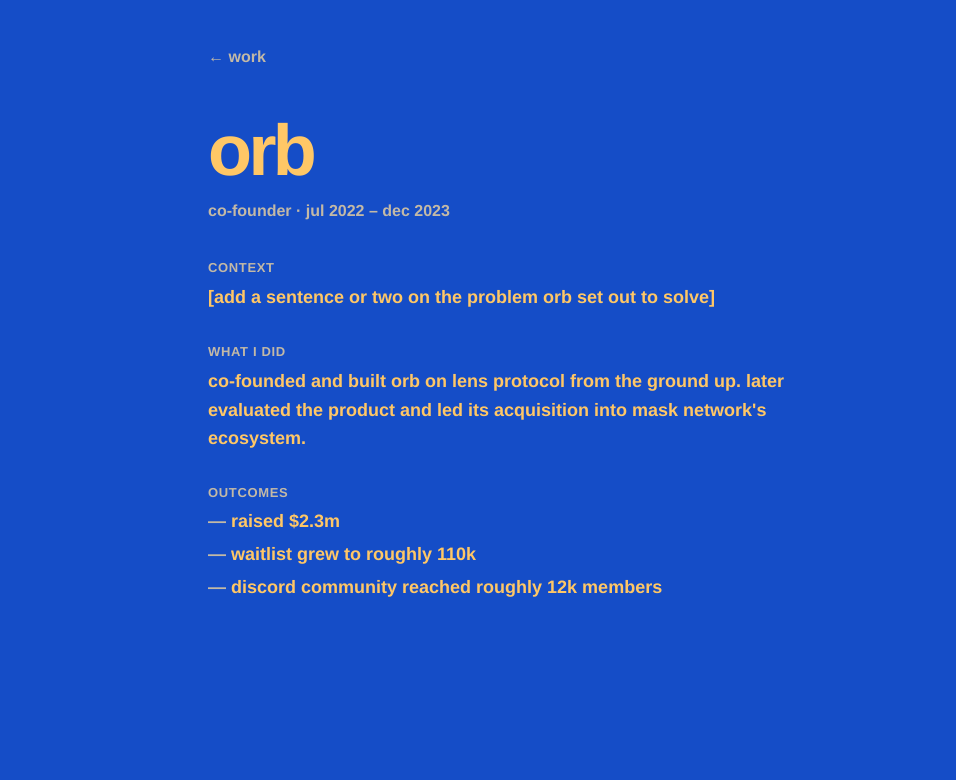
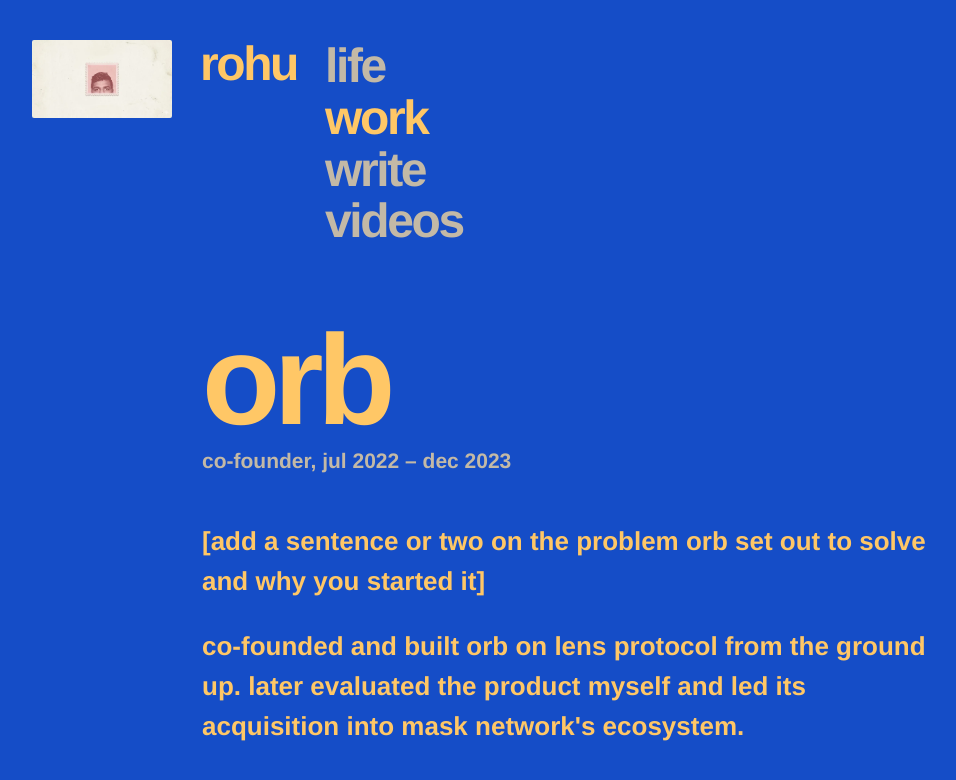
Before and after one commit to rohukrs/rohu-work, a plain HTML site: page work/orb/index.html in a window 1280 px wide. Shown: the whole page, without its empty margins (72-1028 px from the left). Drawn offline with Linux system fonts and the light colour scheme; a web font is replaced by a local one.

Commit message:
Redesign inner pages to share the homepage's visual identity
Add a persistent masthead (partial.js) reusing the stamp photo, rohu
wordmark and nav from content.js, with the current section
highlighted — so the site reads as one continuous place instead of
separate templates. Replace the generic labeled case-study sections
(CONTEXT / WHAT I DID / OUTCOMES) with flowing editorial copy at the
homepage's oversized, tightly-tracked type scale, and render outcomes
as bold stated facts instead of a small bullet list.

Co-Authored-By: Claude Sonnet 5 <noreply@anthropic.com>

```diff
--- a/content-work.js
+++ b/content-work.js
@@ -10,11 +10,12 @@
   fields:
     slug      used in the url, e.g. "orb" -> /work/orb/
     title     project name shown big
-    meta      short line under the title, e.g. "co-founder · 2022-2023"
-    summary   one or two sentences, shown on the /work index list
-    context   the problem / background (one short paragraph)
-    actions   what you actually did (one short paragraph)
-    outcomes  a list of short result lines
+    meta      short line under the title, e.g. "co-founder, 2022-2023"
+    summary   one sentence shown on the /work index list
+    story     the full story — one or two short paragraphs, written
+              the way you'd tell it, not a resume. each array entry
+              is its own paragraph.
+    outcomes  short, concrete result lines — these show big and bold
     links     [{ label, url }] - leave the array empty for none
 */
 
@@ -23,15 +24,17 @@ window.WORK = {
     {
       slug: "orb",
       title: "orb",
-      meta: "co-founder · jul 2022 – dec 2023",
-      summary: "a decentralized social product built on lens protocol. raised $2.3m and grew a community before later joining mask.",
-      context: "[add a sentence or two on the problem orb set out to solve]",
-      actions: "co-founded and built orb on lens protocol from the ground up. later evaluated the product and led its acquisition into mask network's ecosystem.",
+      meta: "co-founder, jul 2022 – dec 2023",
+      summary: "a decentralized social product built on lens protocol, later acquired by mask.",
+      story: [
+        "[add a sentence or two on the problem orb set out to solve and why you started it]",
+        "co-founded and built orb on lens protocol from the ground up. later evaluated the product myself and led its acquisition into mask network's ecosystem.",
+      ],
       outcomes: [
         "raised $2.3m",
         // brief had two different waitlist numbers (110k and 70k) — using 110k here, confirm before treating as final.
-        "waitlist grew to roughly 110k",
-        "discord community reached roughly 12k members",
+        "110k on the waitlist",
+        "12k in the discord",
       ],
       links: [],
     },
@@ -39,26 +42,28 @@ window.WORK = {
       slug: "firefly-mask",
       title: "firefly / mask network",
       // end date unconfirmed — brief flagged "mar 2024 – 2026" as needing confirmation, so left open-ended.
-      meta: "growth product manager · mar 2024 – present",
-      summary: "growth across firefly, web.bio and orb.club at mask network. 40+ prds shipped.",
-      context: "[add a sentence or two on what mask/firefly needed when you joined]",
-      actions: "drove product and growth initiatives across firefly, web.bio and orb.club. created 40+ prds. evaluated and led the acquisition of orb into mask.",
+      meta: "growth product manager, mar 2024 – present",
+      summary: "growth across firefly, web.bio and orb.club at mask network.",
+      story: [
+        "[add a sentence or two on what mask/firefly needed when you joined]",
+        "drove product and growth initiatives across firefly, web.bio and orb.club. shipped 40+ prds. evaluated and led the acquisition of orb into mask.",
+      ],
       outcomes: [
-        "firefly.social day-1 retention improved from 3% to 12%",
-        "monthly active users grew from ~300 to 2,000+",
+        "firefly day-1 retention: 3% → 12%",
+        "monthly actives: ~300 → 2,000+",
       ],
       links: [],
     },
     {
       slug: "made-it-desi",
       title: "made it desi",
-      meta: "creator & host · ongoing",
-      summary: "a film / storytelling project spotlighting desi founders and creators. season 3, shakti, focuses on women founders.",
-      context: "[add a sentence or two on why you started made it desi]",
-      actions: "developing stories, interviews and community around desi founders and creators. currently building season 3, shakti, centered on women founders and their journeys.",
-      outcomes: [
-        "season 3 (shakti) in development",
+      meta: "creator & host, ongoing",
+      summary: "a film and storytelling project spotlighting desi founders and creators.",
+      story: [
+        "[add a sentence or two on why you started made it desi]",
+        "developing stories, interviews and community around desi founders and creators. currently building season 3, shakti, centered on women founders and their journeys.",
       ],
+      outcomes: ["season 3, shakti — in development"],
       links: [
         { label: "instagram", url: "https://www.instagram.com/madeitdesi/" },
       ],
@@ -67,10 +72,9 @@ window.WORK = {
       slug: "nudo-films",
       title: "nudo films",
       // exact title, dates and responsibilities unconfirmed per brief — left as placeholders, do not invent.
-      meta: "founding member · [confirm dates]",
+      meta: "founding member — [confirm dates]",
       summary: "[confirm your exact role, dates and a short summary before publishing]",
-      context: "[add details here]",
-      actions: "[add details here]",
+      story: ["[add details here]"],
       outcomes: [],
       links: [],
     },
--- /dev/null
+++ b/partial.js
@@ -0,0 +1,26 @@
+// shared masthead for every inner page (work, life, write, videos, about).
+// reads window.SITE from content.js, so editing content.js updates every page's nav.
+// set <body data-section="work"> (matching a menu label) to highlight it as active.
+(function () {
+  const S = window.SITE;
+  const section = document.body.dataset.section || "";
+  const mount = document.getElementById("site-header");
+  if (!mount || !S) return;
+
+  mount.innerHTML = `
+    <a class="mh-photo-link" href="/" aria-label="rohu — home">
+      <img class="mh-photo" src="/${S.photo}" alt="" />
+    </a>
+    <div class="mh-brand">
+      <a class="mh-name" href="/">${S.name}</a>
+      <nav class="mh-nav" aria-label="menu">
+        ${S.menu
+          .map(
+            (m) =>
+              `<a href="${m.link}" ${m.label === section ? 'aria-current="true" class="active"' : ""}>${m.label}</a>`
+          )
+          .join("")}
+      </nav>
+    </div>
+  `;
+})();
--- a/style.css
+++ b/style.css
@@ -168,7 +168,8 @@ a:focus-visible, button:focus-visible { outline: 3px solid var(--fg); outline-of
 
 /* ============================================================
    inner pages (work, life, write, videos, about)
-   plain scrolling pages, not the fixed homepage canvas
+   scrolling pages that share the homepage's masthead (partial.js)
+   so the whole site reads as one place, not separate templates.
    ============================================================ */
 
 :root {
@@ -177,53 +178,93 @@ a:focus-visible, button:focus-visible { outline: 3px solid var(--fg); outline-of
 
 .page {
   min-height: 100vh;
-  overflow: visible;
   background: var(--bg);
   color: var(--fg);
-  padding: 48px 24px 96px;
+  padding-bottom: 96px;
 }
 
-.page-home {
-  display: inline-block;
-  font-size: 32px;
+/* masthead: same portrait + rohu + nav as the homepage, just static */
+.site-header {
+  display: flex;
+  align-items: flex-start;
+  gap: 28px;
+  max-width: 1120px;
+  margin: 0 auto;
+  padding: 40px 24px 0;
+}
+
+.mh-photo-link { flex: none; line-height: 0; }
+.mh-photo {
+  width: 140px;
+  height: 78px;
+  object-fit: cover;
+  border-radius: 2px;
+}
+
+.mh-brand {
+  display: flex;
+  align-items: flex-start;
+  gap: 28px;
+  flex-wrap: wrap;
+}
+
+.mh-name {
+  font-size: clamp(36px, 5vw, 48px);
   letter-spacing: -0.05em;
+  line-height: 1;
   color: var(--fg);
   text-decoration: none;
-  margin-bottom: 64px;
+  white-space: nowrap;
 }
-.page-home:hover { opacity: 0.85; }
+.mh-name:hover { opacity: 0.85; }
+
+.mh-nav {
+  display: flex;
+  flex-direction: column;
+  gap: 0;
+}
+
+.mh-nav a {
+  font-size: clamp(36px, 5vw, 48px);
+  letter-spacing: -0.05em;
+  line-height: 1.08;
+  color: var(--fg2);
+  text-decoration: none;
+  white-space: nowrap;
+}
+.mh-nav a:hover { color: var(--fg); }
+.mh-nav a.active { color: var(--fg); }
+
+@media (max-width: 640px) {
+  .site-header { flex-direction: column; gap: 16px; }
+  .mh-photo { width: 120px; height: 68px; }
+}
 
 .page-inner {
-  max-width: 720px;
+  max-width: 780px;
   margin: 0 auto;
-}
-
-.page-eyebrow {
-  color: var(--fg2);
-  font-size: 18px;
-  letter-spacing: -0.02em;
-  margin-bottom: 8px;
+  padding: 72px 24px 0;
 }
 
 .page-title {
-  font-size: clamp(40px, 8vw, 72px);
+  font-size: clamp(48px, 10vw, 104px);
   letter-spacing: -0.05em;
-  line-height: 1;
-  margin-bottom: 16px;
+  line-height: 0.95;
+  margin-bottom: 20px;
 }
 
 .page-lede {
   color: var(--fg2);
-  font-size: clamp(18px, 2.5vw, 22px);
+  font-size: clamp(19px, 2.6vw, 24px);
   line-height: 1.5;
-  max-width: 56ch;
-  margin-bottom: 56px;
+  max-width: 48ch;
+  margin-bottom: 72px;
 }
 
 .project-list {
   display: flex;
   flex-direction: column;
-  gap: 40px;
+  gap: 56px;
 }
 
 .project-item {
@@ -233,84 +274,69 @@ a:focus-visible, button:focus-visible { outline: 3px solid var(--fg); outline-of
 }
 
 .project-item-title {
-  font-size: clamp(32px, 5vw, 48px);
+  font-size: clamp(40px, 7vw, 64px);
   letter-spacing: -0.05em;
+  line-height: 1;
   color: var(--fg);
   transition: opacity 0.2s ease;
 }
 .project-item:hover .project-item-title { opacity: 0.8; }
 
-.project-item-meta {
-  color: var(--fg2);
-  font-size: 15px;
-  margin: 4px 0 8px;
-}
-
 .project-item-summary {
   color: var(--fg2);
-  font-size: 17px;
+  font-size: clamp(17px, 2vw, 20px);
   line-height: 1.5;
   max-width: 56ch;
+  margin-top: 10px;
+}
+.project-item-summary strong { color: var(--fg); font-weight: 700; }
+
+.project-detail-title {
+  font-size: clamp(56px, 12vw, 128px);
+  letter-spacing: -0.05em;
+  line-height: 0.95;
+  margin-bottom: 8px;
 }
 
 .project-detail-meta {
   color: var(--fg2);
-  font-size: 16px;
-  margin-bottom: 40px;
+  font-size: clamp(18px, 2.2vw, 21px);
+  margin-bottom: 48px;
 }
 
-.project-section {
-  margin-bottom: 32px;
+.project-story {
+  font-size: clamp(20px, 2.6vw, 26px);
+  line-height: 1.55;
+  max-width: 56ch;
+  margin-bottom: 56px;
 }
-
-.project-section-label {
-  color: var(--fg2);
-  font-size: 13px;
-  letter-spacing: 0.05em;
-  text-transform: uppercase;
-  margin-bottom: 8px;
-}
-
-.project-section p {
-  font-size: 18px;
-  line-height: 1.6;
-  max-width: 60ch;
-}
+.project-story + .project-story { margin-top: -32px; }
 
 .project-outcomes {
   list-style: none;
   display: flex;
   flex-direction: column;
-  gap: 6px;
+  gap: 14px;
+  margin-bottom: 56px;
 }
 
 .project-outcomes li {
-  font-size: 18px;
-  line-height: 1.5;
-}
-.project-outcomes li::before {
-  content: "— ";
-  color: var(--fg2);
+  font-size: clamp(24px, 3.4vw, 36px);
+  letter-spacing: -0.03em;
+  line-height: 1.2;
+  color: var(--fg);
 }
 
 .project-links {
   display: flex;
   flex-wrap: wrap;
-  gap: 16px;
+  gap: 24px;
 }
 
 .project-links a {
   color: var(--fg);
-  font-size: 17px;
+  font-size: clamp(20px, 2.4vw, 24px);
+  letter-spacing: -0.02em;
   text-decoration: underline;
-  text-underline-offset: 4px;
+  text-underline-offset: 5px;
 }
-
-.back-link {
-  display: inline-block;
-  color: var(--fg2);
-  text-decoration: none;
-  font-size: 16px;
-  margin-bottom: 48px;
-}
-.back-link:hover { color: var(--fg); }
--- a/work/orb/index.html
+++ b/work/orb/index.html
@@ -6,16 +6,14 @@
   <title>orb — rohu</title>
   <meta name="description" content="orb: a decentralized social product built on lens protocol." />
   <meta name="theme-color" content="#154dc7" />
-  <link rel="stylesheet" href="../../style.css" />
+  <link rel="stylesheet" href="/style.css" />
 </head>
-<body data-slug="orb">
-  <main class="page">
-    <div class="page-inner">
-      <a class="back-link" href="/work/">&larr; work</a>
-      <div id="work-mount"></div>
-    </div>
-  </main>
-  <script src="../../content-work.js"></script>
-  <script src="../render.js"></script>
+<body class="page" data-section="work" data-slug="orb">
+  <header class="site-header" id="site-header"></header>
+  <main class="page-inner" id="work-mount"></main>
+  <script src="/content.js"></script>
+  <script src="/partial.js"></script>
+  <script src="/content-work.js"></script>
+  <script src="/work/render.js"></script>
 </body>
 </html>
--- a/work/render.js
+++ b/work/render.js
@@ -12,14 +12,13 @@
   }
 
   if (!slug) {
-    // index: list every project
+    // index: oversized project names, one-line summary under each
     mount.innerHTML = projects
       .map(
         (p) => `
         <a class="project-item" href="/work/${esc(p.slug)}/">
           <div class="project-item-title">${esc(p.title)}</div>
-          <div class="project-item-meta">${esc(p.meta)}</div>
-          <div class="project-item-summary">${esc(p.summary)}</div>
+          <div class="project-item-summary"><strong>${esc(p.meta)}</strong> — ${esc(p.summary)}</div>
         </a>`
       )
       .join("");
@@ -32,31 +31,22 @@
     }
     document.title = p.title + " — rohu";
     mount.innerHTML = `
-      <h1 class="page-title">${esc(p.title)}</h1>
+      <h1 class="project-detail-title">${esc(p.title)}</h1>
       <div class="project-detail-meta">${esc(p.meta)}</div>
 
-      ${p.context ? `<div class="project-section">
-        <div class="project-section-label">context</div>
-        <p>${esc(p.context)}</p>
-      </div>` : ""}
+      ${(p.story || []).map((para) => `<p class="project-story">${esc(para)}</p>`).join("")}
 
-      ${p.actions ? `<div class="project-section">
-        <div class="project-section-label">what i did</div>
-        <p>${esc(p.actions)}</p>
-      </div>` : ""}
-
-      ${p.outcomes && p.outcomes.length ? `<div class="project-section">
-        <div class="project-section-label">outcomes</div>
+      ${p.outcomes && p.outcomes.length ? `
         <ul class="project-outcomes">
           ${p.outcomes.map((o) => `<li>${esc(o)}</li>`).join("")}
         </ul>
-      </div>` : ""}
+      ` : ""}
 
-      ${p.links && p.links.length ? `<div class="project-section">
+      ${p.links && p.links.length ? `
         <div class="project-links">
           ${p.links.map((l) => `<a href="${esc(l.url)}" target="_blank" rel="noopener">${esc(l.label)}</a>`).join("")}
         </div>
-      </div>` : ""}
+      ` : ""}
     `;
   }
 })();
```
Also changed, not shown: work/firefly-mask/index.html (+8 -10 lines), work/index.html (+11 -12 lines), work/made-it-desi/index.html (+8 -10 lines), work/nudo-films/index.html (+8 -10 lines).
